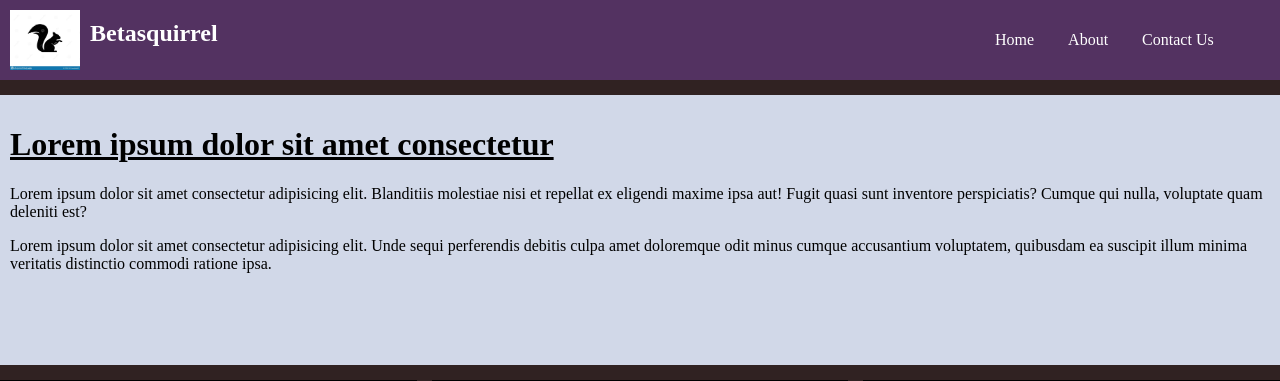
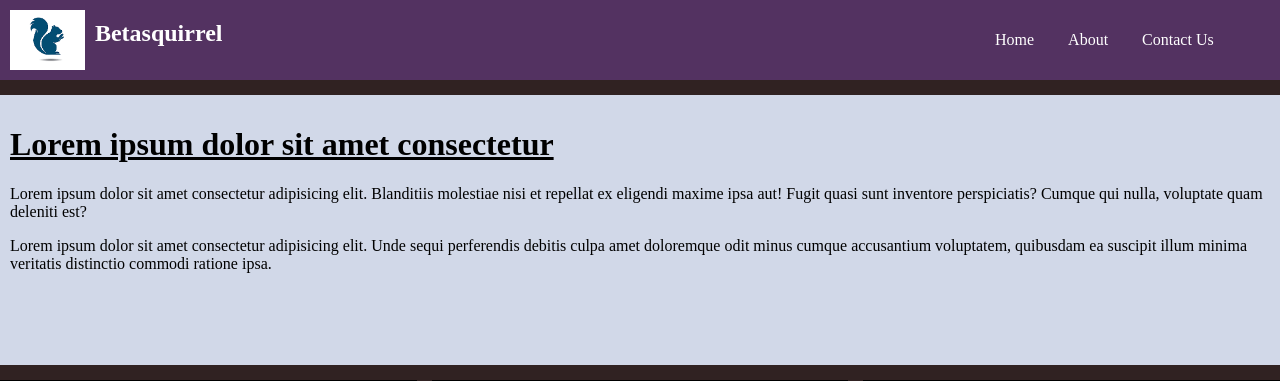
Before and after one commit to Saifunnisakk/betasquirrel-task, a PHP site: page /task-1/index.html in a window 1280 px wide. Shown: the top 381 px of the page. Run offline with PHP 8.4, Linux system fonts and the light colour scheme.

Commit message:
modified

```diff
--- a/task-1/css/style.css
+++ b/task-1/css/style.css
@@ -17,6 +17,7 @@ body {
 .left img {
   height: 60px;
   margin: 10px;
+  color: white;
 }
 .left h2 {
   display: inline block;
--- a/task-1/index.html
+++ b/task-1/index.html
@@ -10,7 +10,7 @@
   <body>
     <div id="navbar">
       <div class="left">
-        <img src="images/logo1.jpg" alt="logo" />
+        <img src="images/logo1.png" alt="logo" />
         <h2>Betasquirrel</h2>
       </div>
       <div class="right">
--- a/task-2/index.html
+++ b/task-2/index.html
@@ -10,7 +10,7 @@
   <body>
     <div id="navbar">
       <div id="logo-container">
-        <img src="images/logo1.jpg" alt=" logo" />
+        <img src="images/logo1.png" alt=" logo" />
         <h2>Betasquirrel</h2>
       </div>
       <div id="menu-container">
```
Also changed, not shown: README.md, task-1/images/logo1.jpg (deleted), task-1/images/logo1.png (added), task-2/images/logo1.jpg (deleted), task-2/images/logo1.png (added).
